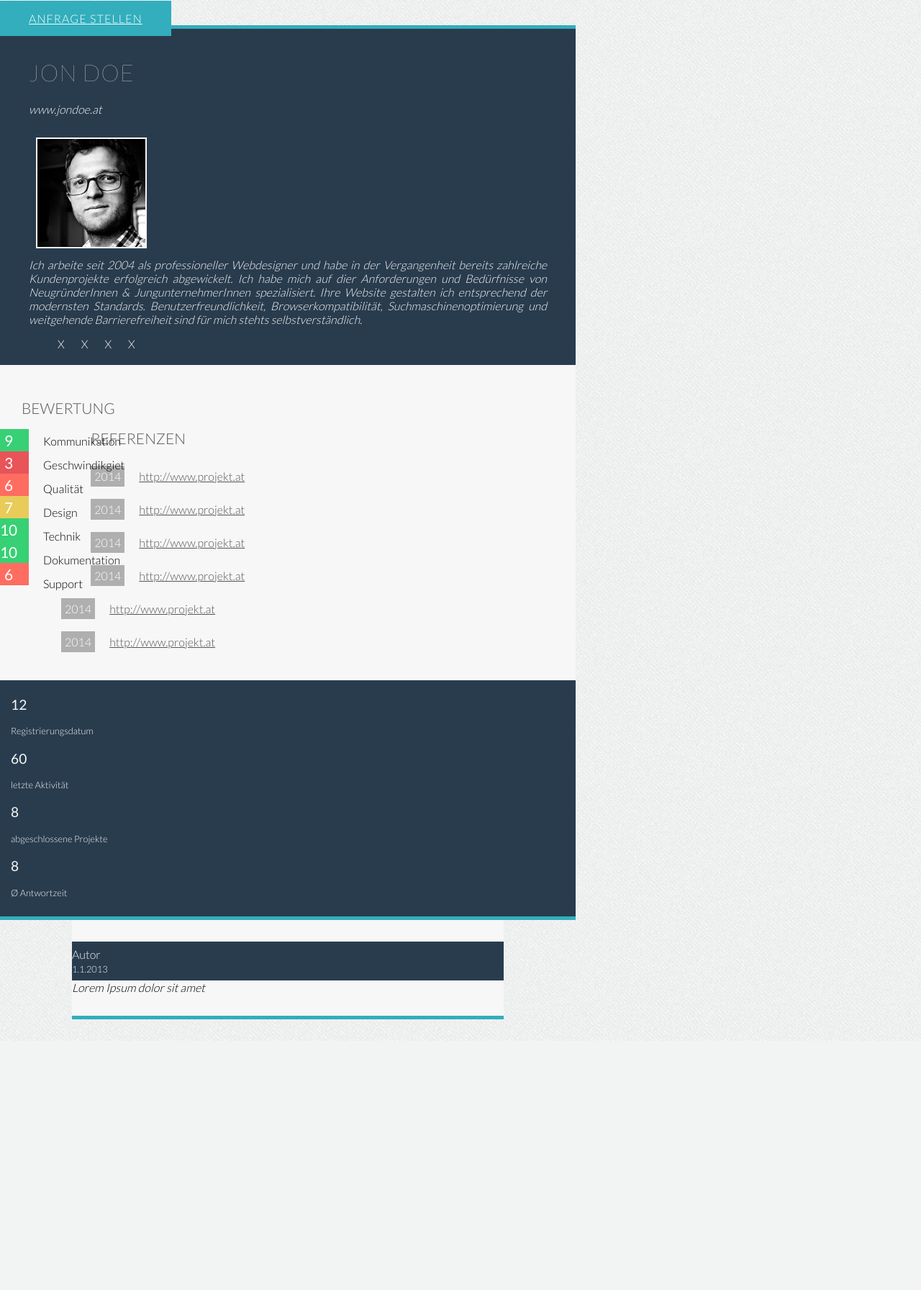
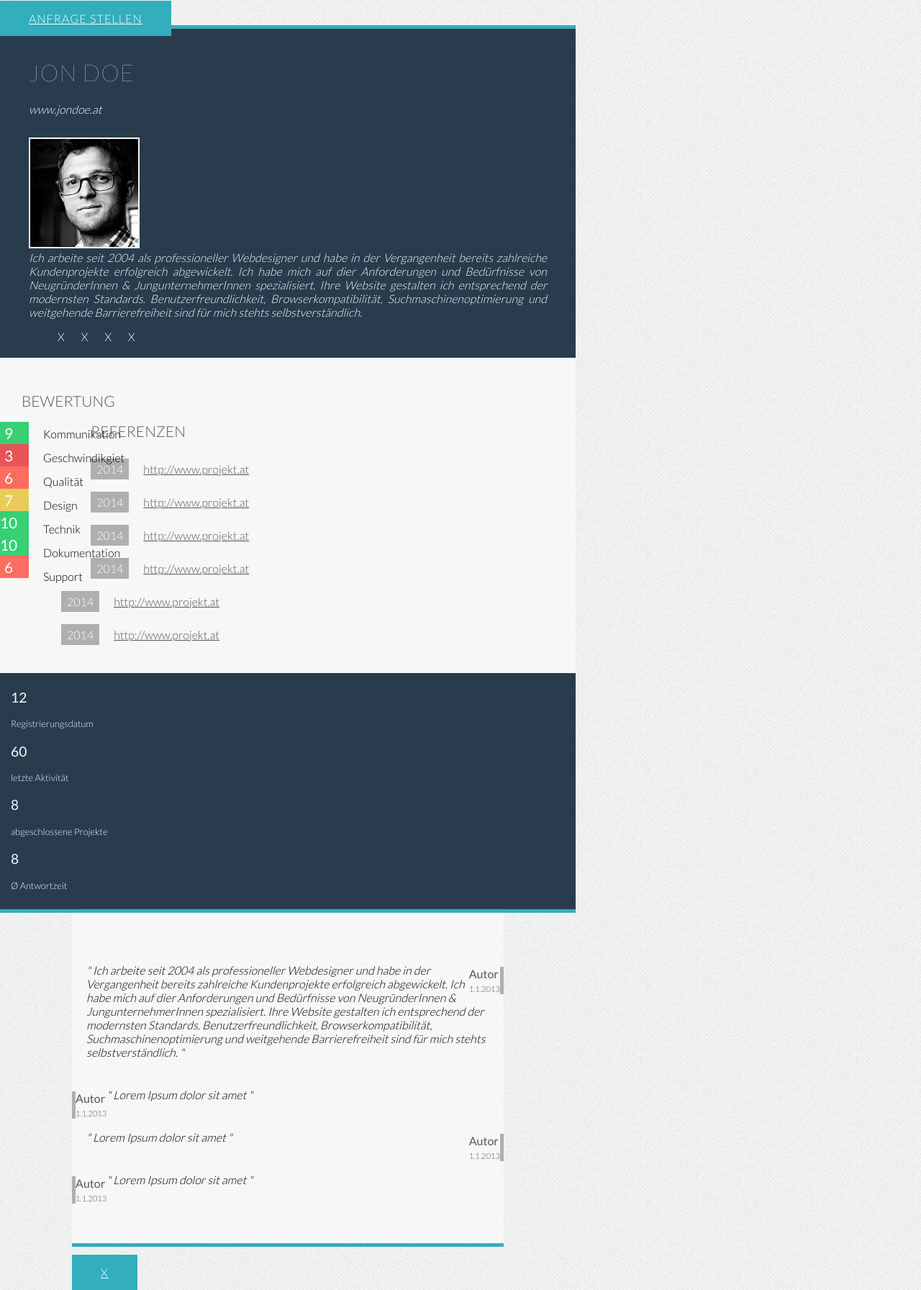
Before and after one commit to Joekant/calculi, a PHP site: page /profile.html in a window 1280 px wide. Shown: the part 233-2025 px from the top of the page at 72% size. Before the commit the page ends 1679 px from the top, so only its background shows below. Run offline with PHP 8.4, Linux system fonts and the light colour scheme; style sheets or scripts are compiled from the project's sources.

Commit message:
Addad Comments to profile.html
- added comments to profile.html

```diff
--- a/html/css/app.css
+++ b/html/css/app.css
@@ -523,7 +523,7 @@ aside #logo-dark {
     padding: 0px 30px -10px 25px; }
   /* line 642, ../scss/app.scss */
   #profile-head img {
-    margin: 10px;
+    margin-top: 10px;
     width: 150px;
     border: 2px solid #f7f7f7; }
     @media only screen and (max-width: 40em) {
@@ -574,7 +574,7 @@ aside #logo-dark {
   /* line 701, ../scss/app.scss */
   #profile-body #references span {
     margin-right: 20px;
-    padding: 5px;
+    padding: 5px 8px;
     background-color: #afafaf;
     color: white; }
   /* line 708, ../scss/app.scss */
@@ -606,14 +606,38 @@ aside #logo-dark {
   border-bottom: 5px solid #32aebd;
   background-color: #f7f7f7;
   padding: 30px 0px;
-  margin-bottom: 30px; }
-  /* line 742, ../scss/app.scss */
+  margin-bottom: 60px; }
+  /* line 736, ../scss/app.scss */
+  #profile-comments .row {
+    padding-top: 30px;
+    margin: 0px;
+    position: relative; }
+  /* line 749, ../scss/app.scss */
   #profile-comments .author {
-    padding: 8px 0px; }
-    /* line 745, ../scss/app.scss */
-    #profile-comments .author span {
-      color: #f7f7f7;
-      font-size: 0.8em; }
-  /* line 751, ../scss/app.scss */
+    margin-top: 15px; }
+    /* line 752, ../scss/app.scss */
+    #profile-comments .author .name {
+      font-size: 1.0em;
+      font-weight: 400; }
+    /* line 758, ../scss/app.scss */
+    #profile-comments .author .time {
+      font-size: 0.7em; }
+  /* line 764, ../scss/app.scss */
+  #profile-comments .row:nth-child(even) .author {
+    float: left;
+    border-left: 5px solid #afafaf; }
+  /* line 771, ../scss/app.scss */
+  #profile-comments .row:nth-child(odd) .author {
+    float: right;
+    border-right: 5px solid #afafaf; }
+  /* line 777, ../scss/app.scss */
   #profile-comments .comment {
-    font-style: italic; }
+    font-style: italic;
+    padding: 10px 20px 0px 20px; }
+  /* line 782, ../scss/app.scss */
+  #profile-comments .comment:before, #profile-comments .comment:after {
+    content: '"'; }
+  /* line 786, ../scss/app.scss */
+  #profile-comments #more-comments {
+    position: relative;
+    bottom: -80px; }
--- a/html/profile.html
+++ b/html/profile.html
@@ -78,7 +78,7 @@
             <h2>Bewertung</h2>
             <div id="points">
               <ul>
-                <li class="green-bg">9</li>
+                <li class="green-bg w9">9</li>
                 <li class="red-bg">3</li>
                 <li class="orange-bg">6</li>
                 <li class="yellow-bg">7</li>
@@ -135,14 +135,54 @@
         </div>
 
         <div id="profile-comments">
+
           <div class="row">
-            <div class="medium-4 columns author dark-bg text-center">
-              Autor<br />
-              <span>1.1.2013</span></div>
-            <div class="medium-8 columns comment">Lorem Ipsum dolor sit amet</div>
+            <div class="medium-2 columns author text-center">
+              <span class="name">Autor</span><br />
+              <span class="time">1.1.2013</span>
+            </div>
+            <div class="medium-10 columns comment">
+              Ich arbeite seit 2004 als professioneller Webdesigner und habe in der Vergangenheit bereits zahlreiche Kundenprojekte erfolgreich abgewickelt. Ich habe mich auf dier Anforderungen und Bedürfnisse von NeugründerInnen & JungunternehmerInnen spezialisiert. Ihre Website gestalten ich entsprechend der modernsten Standards. Benutzerfreundlichkeit, Browserkompatibilität, Suchmaschinenoptimierung und weitgehende Barrierefreiheit sind für mich stehts selbstverständlich.
+            </div>
           </div>
+
+          <div class="row">
+            <div class="medium-2 columns author text-center">
+              <span class="name">Autor</span><br />
+              <span class="time">1.1.2013</span>
+            </div>
+            <div class="medium-10 columns comment">
+              Lorem  Ipsum dolor sit amet
+            </div>
+          </div>
+
+          <div class="row">
+            <div class="medium-2 columns author text-center">
+              <span class="name">Autor</span><br />
+              <span class="time">1.1.2013</span>
+            </div>
+            <div class="medium-10 columns comment">
+              Lorem  Ipsum dolor sit amet
+            </div>
+          </div>
+
+          <div class="row">
+            <div class="medium-2 columns author text-center">
+              <span class="name">Autor</span><br />
+              <span class="time">1.1.2013</span>
+            </div>
+            <div class="medium-10 columns comment">
+              Lorem  Ipsum dolor sit amet
+            </div>
+          </div>
+
+          <div class="row text-center">
+            <a href="" class="button text-center" id="more-comments">X</a>
+          </div>
+
         </div>
       </div>
+
     </div>
 
     <script src="js/vendor/jquery.js"></script>
--- a/html/scss/app.scss
+++ b/html/scss/app.scss
@@ -640,7 +640,7 @@ aside {
 	}
 
 	img {
-		margin: 10px;
+		margin-top: 10px;
 		width: 150px;
 		border:2px solid $bg-color;
 
@@ -700,7 +700,7 @@ aside {
 	#references {
 		span {
 			margin-right: 20px;
-			padding: 5px;
+			padding: 5px 8px;
 			background-color: $lightgrey;
 			color: white;
 		}
@@ -732,23 +732,59 @@ aside {
 }
 
 #profile-comments {
+
+	.row {
+		padding-top: 30px;
+		margin: 0px;
+		position: relative;
+	}
+
 	margin: 0px auto;
 	max-width: 600px;
 	border-bottom: 5px solid $primary-color;
 	background-color: $bg-color;
 	padding: 30px 0px;
-	margin-bottom: 30px;
+	margin-bottom: 60px;
 
 	.author {
-		padding: 8px 0px;
+		margin-top: 15px;
 
-		span {
-			color: $bg-color;
-			font-size: 0.8em;
+		.name {
+
+			font-size: 1.0em;
+			font-weight: 400;
+		}
+
+		.time {
+			font-size: 0.7em;
+		}
+	}
+
+	.row:nth-child(even) {
+		.author {
+			float: left;
+			border-left: 5px solid $lightgrey;
+		}
+	}
+
+	.row:nth-child(odd) {
+		.author {
+			float: right;
+			border-right: 5px solid $lightgrey;
 		}
 	}
 
 	.comment {
 		font-style: italic;
+		padding: 10px 20px 0px 20px;
+	}
+
+	.comment:before, .comment:after {
+		content: '"';
+	}
+
+	#more-comments {
+		position: relative;
+		bottom: -80px;
 	}
 }
```
